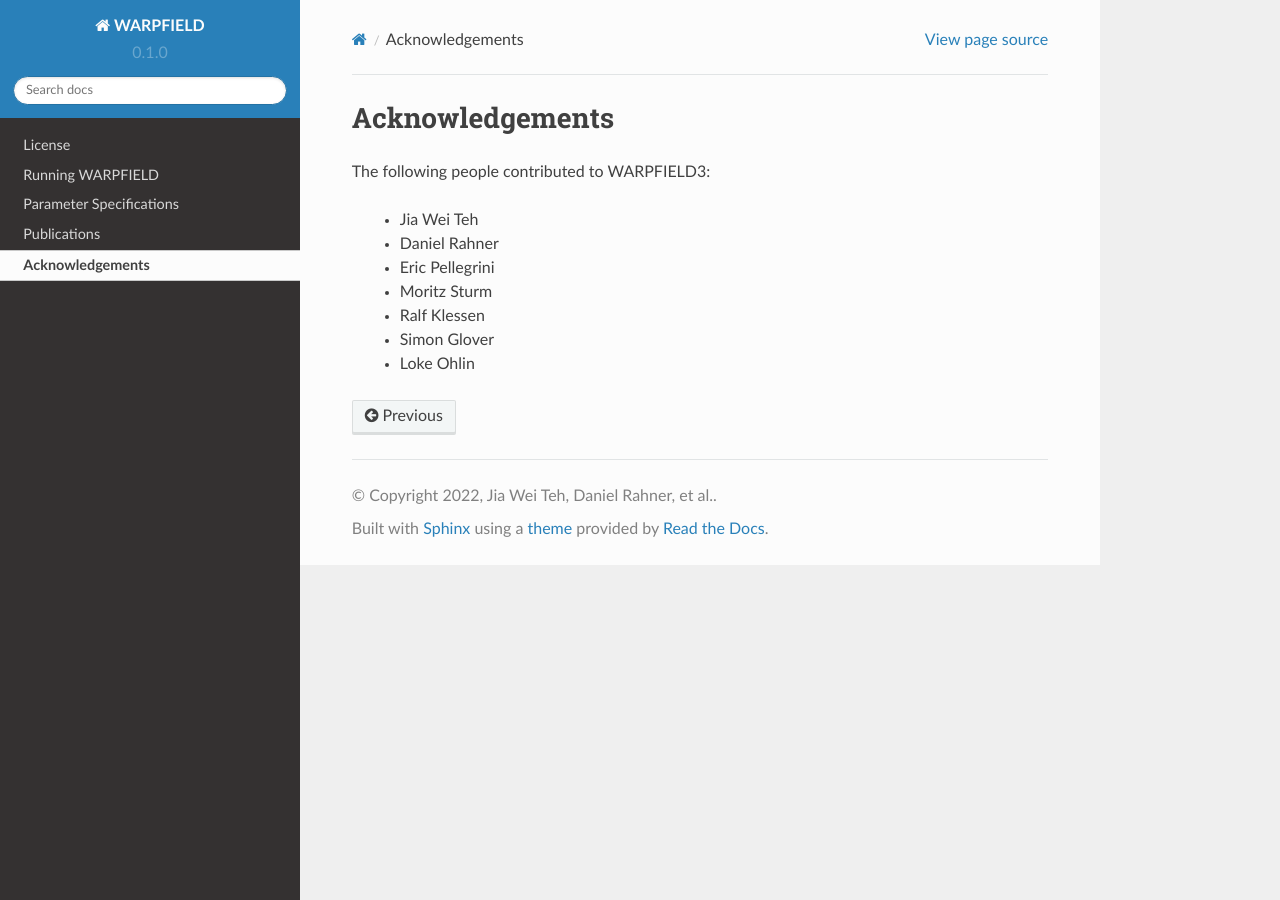
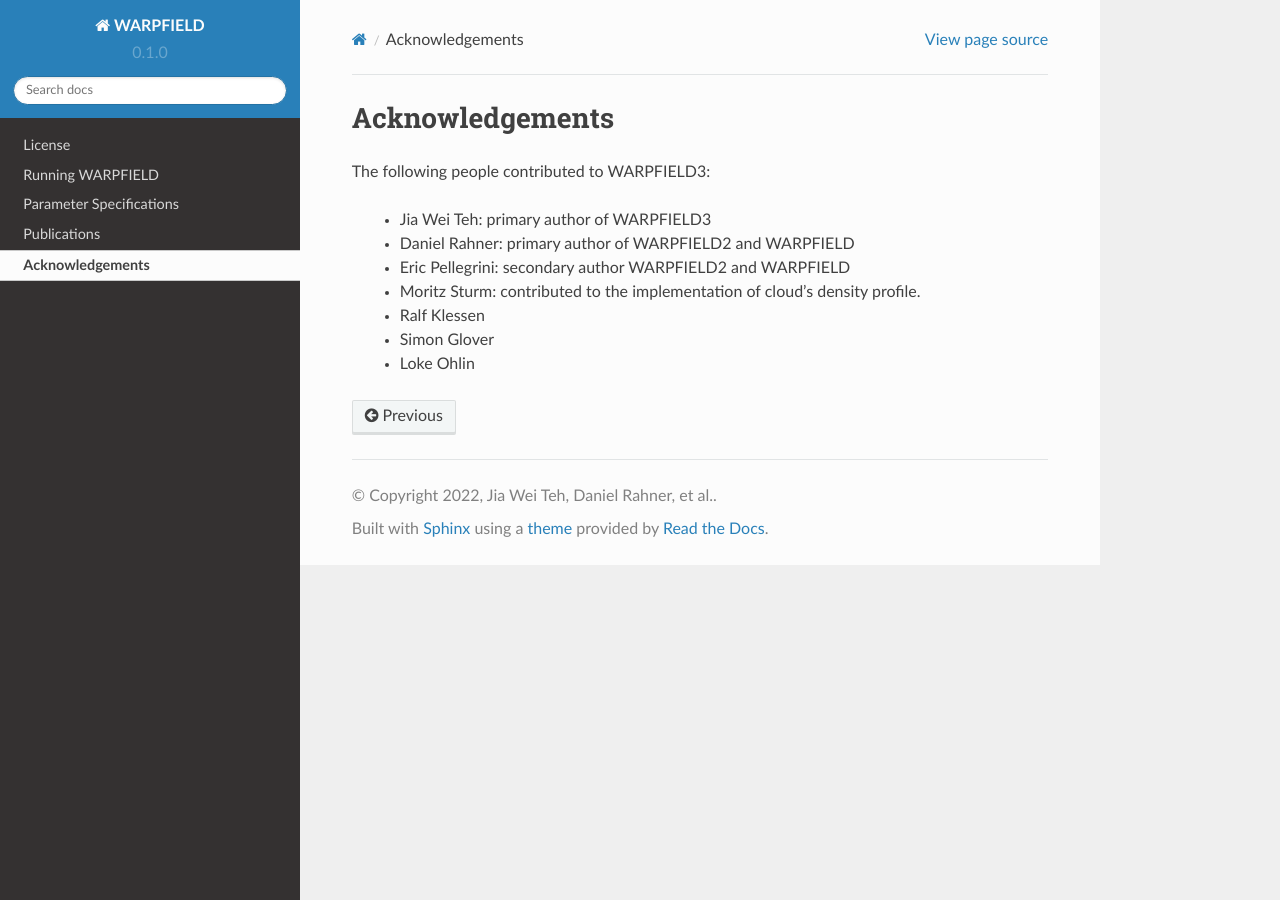
Before and after one commit to JiaWeiTeh/warpfield3, a Sphinx documentation site: the page built from docs/source/acknowledgements.rst, in a window 1280 px wide. Built offline with Sphinx 7.4.7 and the Read the Docs theme 2.0.0, drawn with Linux system fonts in a browser that asks for light colours.

Commit message:
Minor updates.

```diff
--- a/docs/source/acknowledgements.rst
+++ b/docs/source/acknowledgements.rst
@@ -7,10 +7,10 @@
 
 The following people contributed to WARPFIELD3:
 
-    * Jia Wei Teh
-    * Daniel Rahner
-    * Eric Pellegrini
-    * Moritz Sturm
+    * Jia Wei Teh: primary author of WARPFIELD3
+    * Daniel Rahner: primary author of WARPFIELD2 and WARPFIELD
+    * Eric Pellegrini: secondary author WARPFIELD2 and WARPFIELD
+    * Moritz Sturm: contributed to the implementation of cloud's density profile.
     * Ralf Klessen
     * Simon Glover
     * Loke Ohlin
```
Also changed, not shown: 5 other files.
